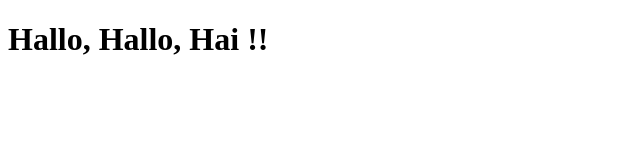
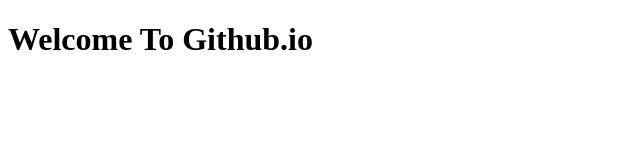
Before and after one commit to IgridAdelin/IgridAdelin.github.io-, a plain HTML site: page index.html in a window 1280 px wide. Shown: the whole page, without its empty margins (0-640 px from the left). Drawn offline with Linux system fonts and the light colour scheme.

Commit message:
Update index.html

```diff
--- a/index.html
+++ b/index.html
@@ -1,6 +1,6 @@
 <!DOCTYPE html>
 <html>
 <body>
-  <h1>Hallo, Hallo, Hai !!</h1>
+  <h1>Welcome To Github.io</h1>
 </body>
 </html>
```
